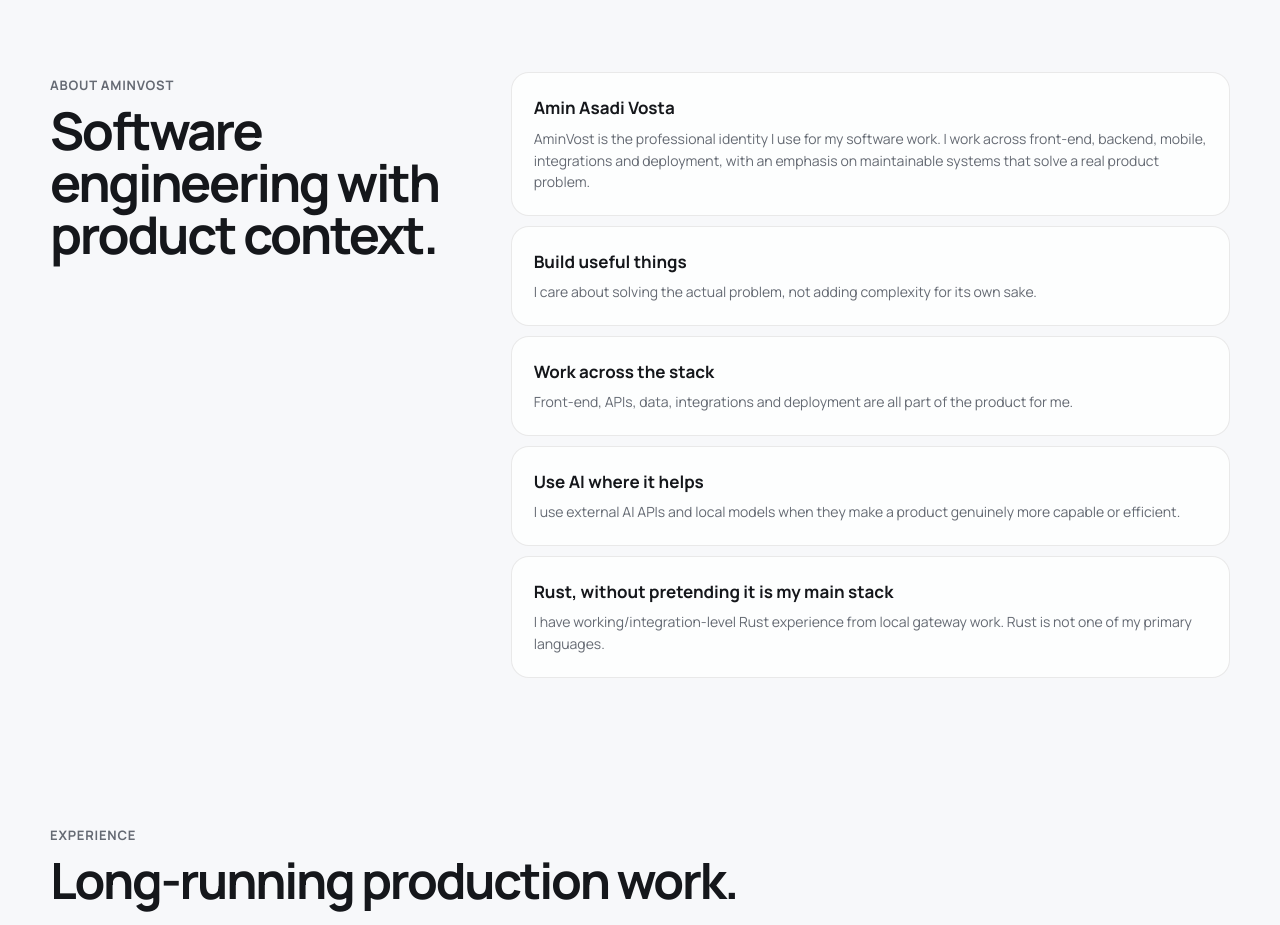
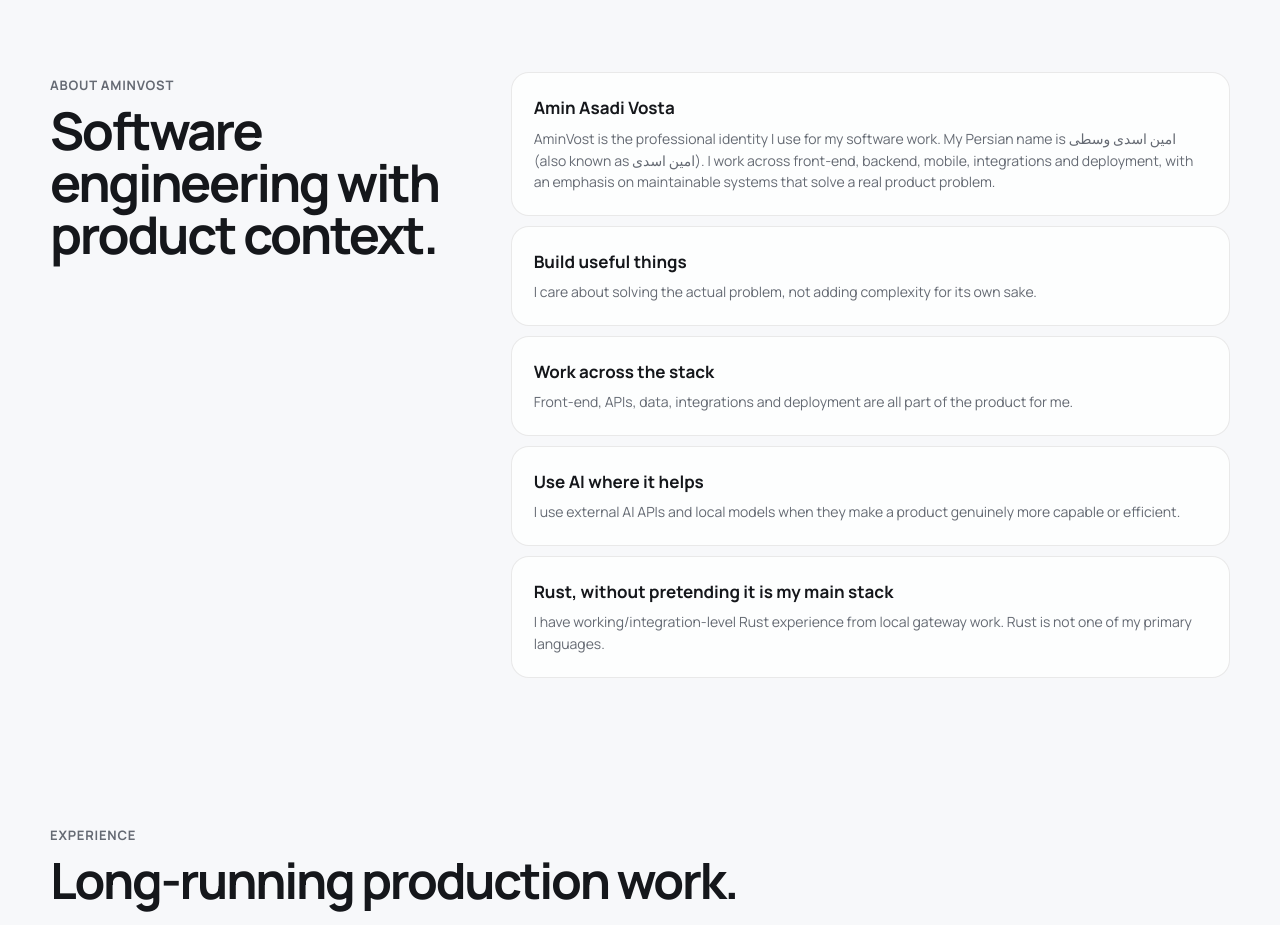
Before and after one commit to AminVost/AminVost, a Next.js app: page / in a window 1280 px wide. Shown: the part 5760-6685 px from the top of the page. Built offline with nearby package versions, Linux system fonts and the light colour scheme; no server answers; a web font is replaced by a local one.

Commit message:
Improve Persian identity SEO: app/(en)/page.tsx

```diff
--- a/app/(en)/page.tsx
+++ b/app/(en)/page.tsx
@@ -117,7 +117,7 @@ export default function HomePage() {
             <h2>Software engineering with product context.</h2>
           </div>
           <div className="stack">
-            <article className="stack-card"><h3>Amin Asadi Vosta</h3><p>AminVost is the professional identity I use for my software work. I work across front-end, backend, mobile, integrations and deployment, with an emphasis on maintainable systems that solve a real product problem.</p></article>
+            <article className="stack-card"><h3>Amin Asadi Vosta</h3><p>AminVost is the professional identity I use for my software work. My Persian name is <span lang="fa" dir="rtl">امین اسدی وسطی</span> (also known as <span lang="fa" dir="rtl">امین اسدی</span>). I work across front-end, backend, mobile, integrations and deployment, with an emphasis on maintainable systems that solve a real product problem.</p></article>
             {profile.principles.map((item) => <article className="stack-card" key={item.title}><h3>{item.title}</h3><p>{item.text}</p></article>)}
             <article className="stack-card"><h3>Rust, without pretending it is my main stack</h3><p>{profile.rustNote}</p></article>
           </div>
```
